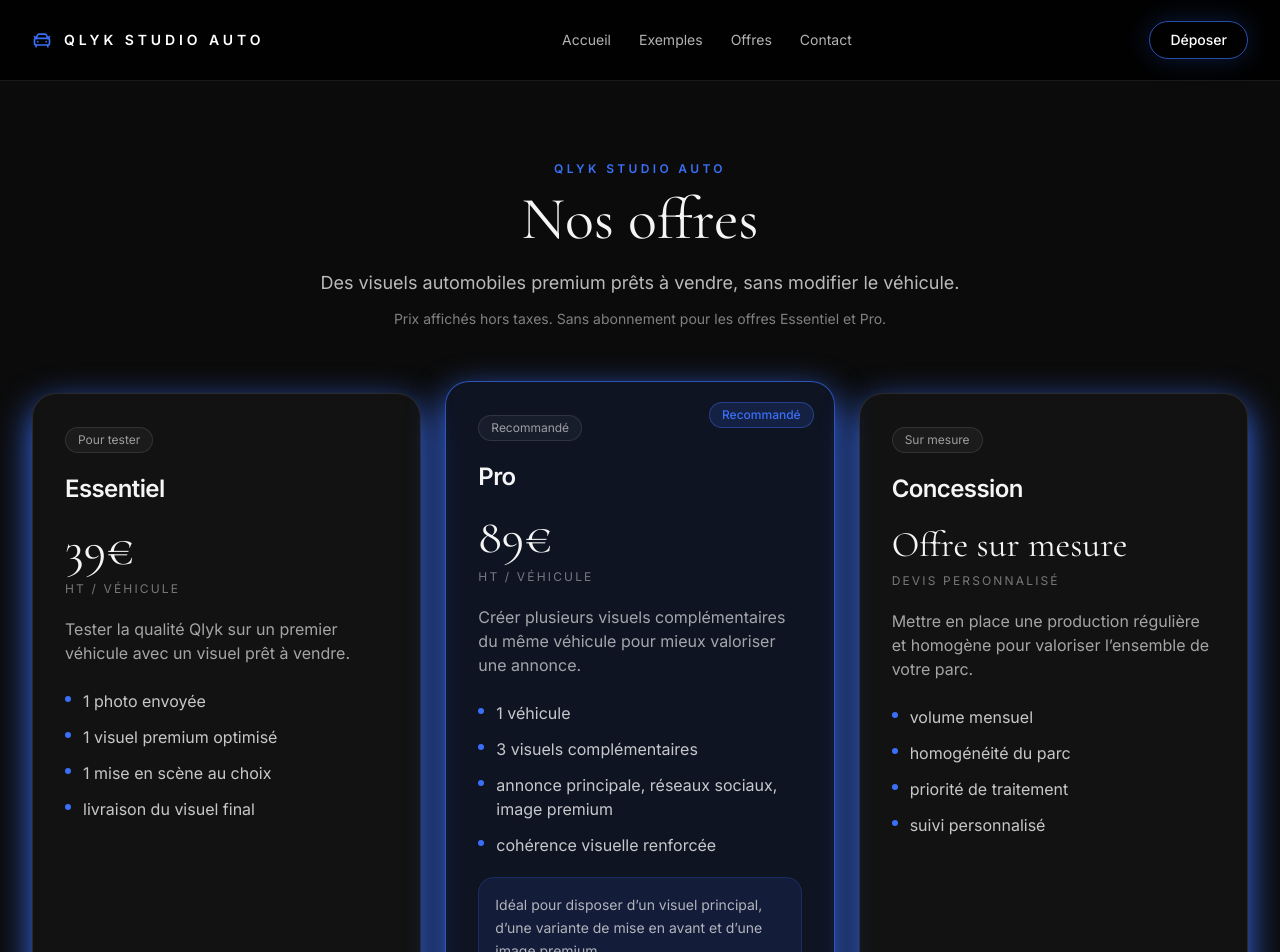
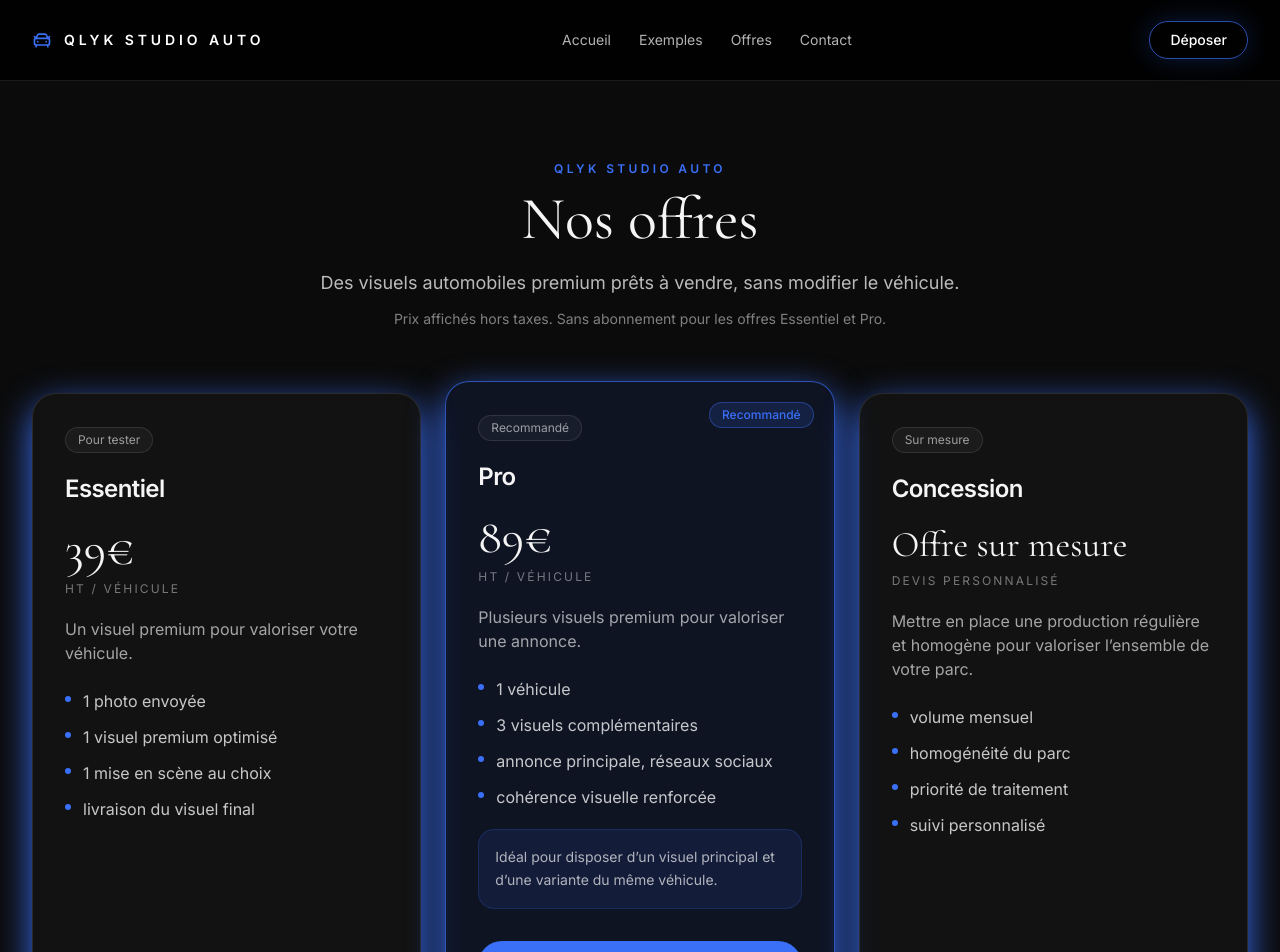
Before and after one commit to arnaudcrestey/qlyk-studio-auto, a Next.js app: page /offres in a window 1280 px wide. Shown: the top 952 px of the page. Built offline with nearby package versions, Linux system fonts and the light colour scheme.

Commit message:
Update page.tsx

```diff
--- a/app/offres/page.tsx
+++ b/app/offres/page.tsx
@@ -9,7 +9,7 @@
     price: '39€',
     priceNote: 'HT / véhicule',
     description:
-      'Tester la qualité Qlyk sur un premier véhicule avec un visuel prêt à vendre.',
+      'Un visuel premium pour valoriser votre véhicule.',
     items: [
       '1 photo envoyée',
       '1 visuel premium optimisé',
@@ -25,15 +25,15 @@
     price: '89€',
     priceNote: 'HT / véhicule',
     description:
-      'Créer plusieurs visuels complémentaires du même véhicule pour mieux valoriser une annonce.',
+      'Plusieurs visuels premium pour valoriser une annonce.',
     items: [
       '1 véhicule',
       '3 visuels complémentaires',
-      'annonce principale, réseaux sociaux, image premium',
+      'annonce principale, réseaux sociaux',
       'cohérence visuelle renforcée'
     ],
     note:
-      'Idéal pour disposer d’un visuel principal, d’une variante de mise en avant et d’une image premium.',
+      'Idéal pour disposer d’un visuel principal et d’une variante du même véhicule.',
     cta: 'Créer mes visuels',
     highlight: true
   },
```
